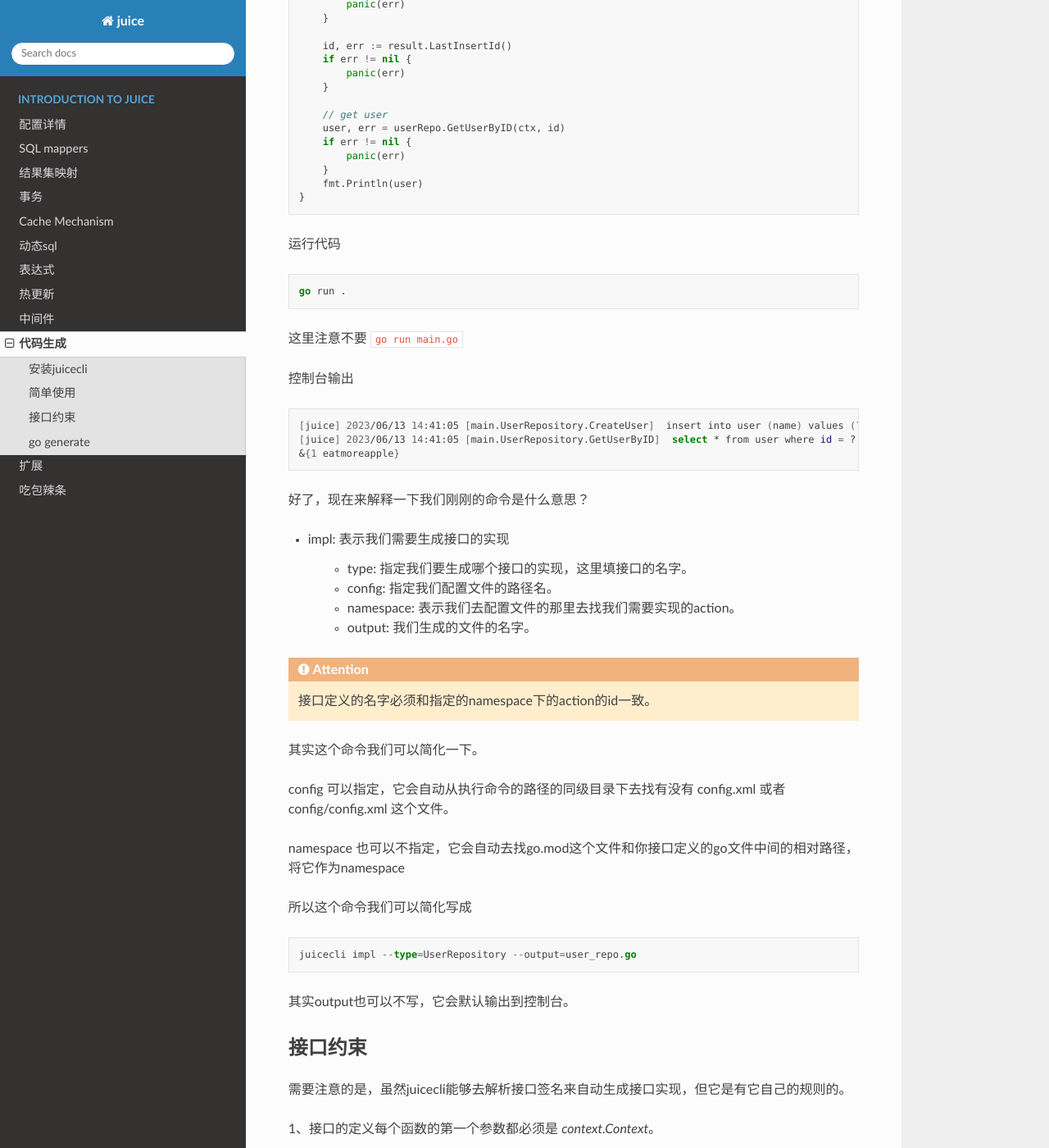
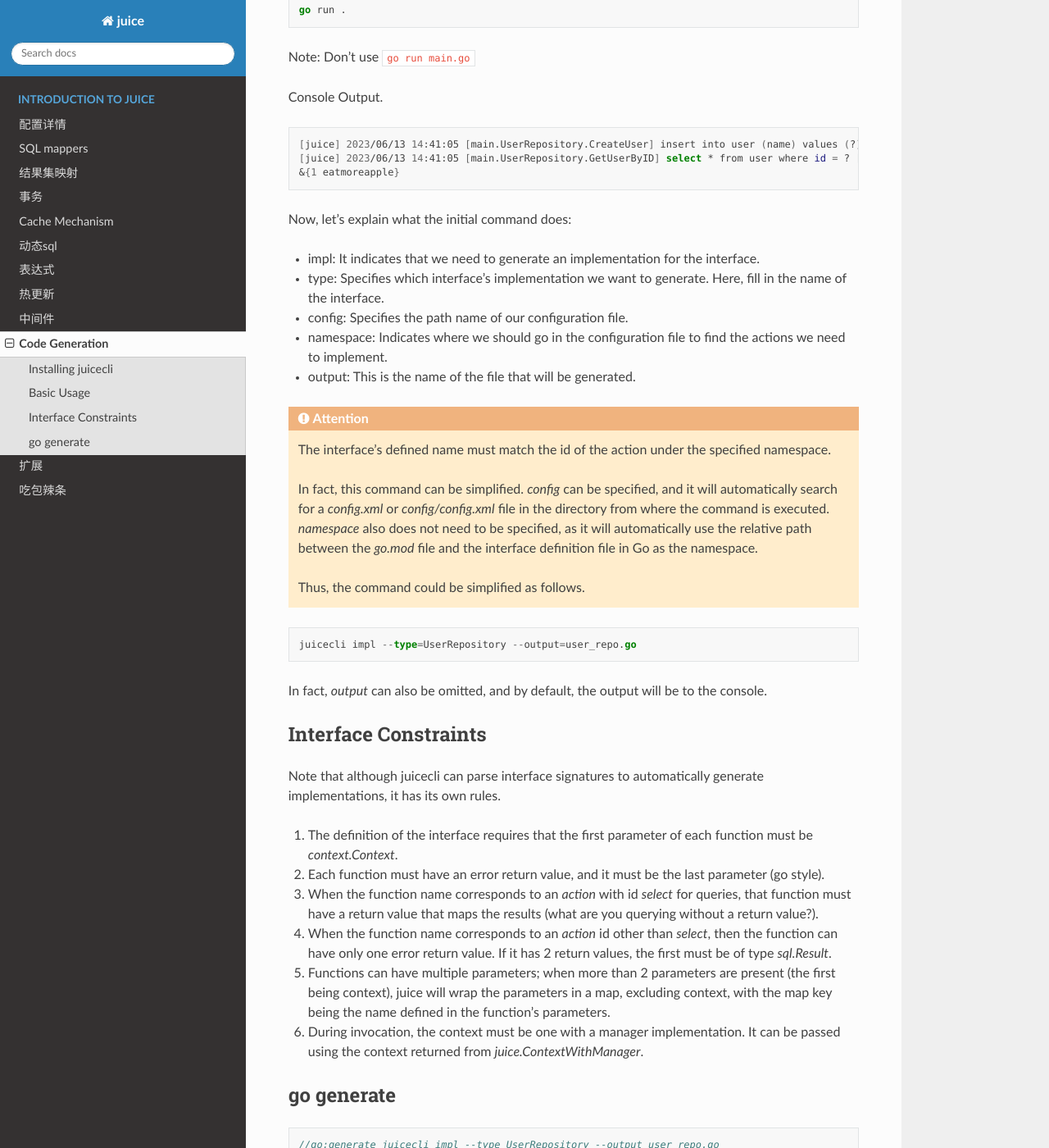
Before and after one commit to eatmoreapple/juice-doc-en, a Sphinx documentation site: the page built from source/code_generate.rst, in a window 1280 px wide and 1400 px high, scrolled down 3678 px. Shown: the whole window at 82% size. Built offline with Sphinx 7.4.7 and the Read the Docs theme 2.0.0, drawn with Linux system fonts in a browser that asks for light colours; some of the changed text lies outside the part shown.

Commit message:
update code generate

```diff
--- a/source/code_generate.rst
+++ b/source/code_generate.rst
@@ -1,297 +1,267 @@
-代码生成
-=========
+Code Generation
+===============
 
-juice提供了一个代码生成工具来方便开发者简化开发。
+Juice provides a code generation tool to help developers simplify development. Let’s learn how to use it.
 
-下面我们了解一下它的用法。
-
-安装juicecli
----------------
+Installing juicecli
+-------------------
 
 .. code-block:: shell
 
     go install github.com/eatmoreapple/juice/juicecli@latest
 
-执行完成之后，在终端输入 `juicecli` 来验证是否安装完成。
+After completion, type `juicecli` in the terminal to verify if the installation is successful.
 
-简单使用
---------------
+Basic Usage
+-----------
 
-准备一张user表，我这里演示的是mysql数据库
+Prepare a user table, demonstrated here using a MySQL database.
 
 .. code-block:: sql
 
     CREATE TABLE `user` (
-    `id` int(11) NOT NULL AUTO_INCREMENT,
-    `name` varchar(255) DEFAULT NULL,
-    PRIMARY KEY (`id`)
+      `id` int(11) NOT NULL AUTO_INCREMENT,
+      `name` varchar(255) DEFAULT NULL,
+      PRIMARY KEY (`id`)
     ) ENGINE=InnoDB DEFAULT CHARSET=utf8;
 
-
-我们操作数据库的时候一般先定义一个接口
+Typically, when operating on a database, we first define an interface.
 
 .. code-block:: go
 
     package main
 
     import (
-        "context"
-        "database/sql"
-        "github.com/eatmoreapple/juice"
-        _ "github.com/go-sql-driver/mysql"
+      "context"
+      "database/sql"
+      "github.com/eatmoreapple/juice"
+      _ "github.com/go-sql-driver/mysql"
     )
 
     type User struct {
-        ID   int64  `column:"id" autoincr:"true"`
-        Name string `param:"name" column:"name"`
+      ID int64 `column:"id" autoincr:"true"`
+      Name string `param:"name" column:"name"`
     }
 
     type UserRepository interface {
-        CreateUser(ctx context.Context, user *User) (sql.Result, error)
-        DeleteUserByID(ctx context.Context, id int64) (sql.Result, error)
-        UpdateUserNameByID(ctx context.Context, id int64, name string) (sql.Result, error)
-        GetUserByID(ctx context.Context, id int64) (*User, error)
+      CreateUser(ctx context.Context, user *User) (sql.Result, error)
+      DeleteUserByID(ctx context.Context, id int64) (sql.Result, error)
+      UpdateUserNameByID(ctx context.Context, id int64, name string) (sql.Result, error)
+      GetUserByID(ctx context.Context, id int64) (*User, error)
     }
 
-如上所示，我们定义user表的增删改查接口，接下来我们去写mapper
+As demonstrated, we define the CRUD interface for the user table. Next, we will write the mapper.
 
-新建一个config.xml
+Create a config.xml.
 
 .. code-block:: xml
 
     <?xml version="1.0" encoding="UTF-8"?>
     <configuration>
-        <environments default="prod">
-            <environment id="prod">
-                <dataSource>root:qwe123@tcp(localhost:3306)/database?charset=utf8mb4&amp;parseTime=true</dataSource>
-                <driver>mysql</driver>
-            </environment>
-        </environments>
-
-        <mappers>
-            <mapper namespace="main.UserRepository">
-
-                <insert id="CreateUser">
-                    insert into user (name) values (#{name})
-                </insert>
-
-                <delete id="DeleteUserByID">
-                    delete from user where id = #{param}
-                </delete>
-
-                <update id="UpdateUserNameByID">
-                    update user set name = #{name} where id = #{id}
-                </update>
-
-                <select id="GetUserByID">
-                    select * from user where id = #{param}
-                </select>
-            </mapper>
-        </mappers>
+      <environments default="prod">
+        <environment id="prod">
+          <dataSource>root:qwe123@tcp(localhost:3306)/database?charset=utf8mb4&amp;parseTime=true</dataSource>
+          <driver>mysql</driver>
+        </environment>
+      </environments>
+      <mappers>
+        <mapper namespace="main.UserRepository">
+          <insert id="CreateUser">
+            insert into user (name) values (#{name})
+          </insert>
+          <delete id="DeleteUserByID">
+            delete from user where id = #{param}
+          </delete>
+          <update id="UpdateUserNameByID">
+            update user set name = #{name} where id = #{id}
+          </update>
+          <select id="GetUserByID">
+            select * from user where id = #{param}
+          </select>
+        </mapper>
+      </mappers>
     </configuration>
 
-
-
-好，接下来就是见证奇迹的时刻。
-
-我们执行命令
+Now, to witness the magic.
 
 .. code-block:: shell
 
     juicecli impl --type=UserRepository --config=config.xml --namespace=main.UserRepository --output=user_repo.go
 
-执行完毕之后，你会发现当前的目录下面多了一个user_repo.go的文件，它的具体内容如下所示。
+After executing the above command, a file named `user_repo.go` will appear in the current directory, and the content is as follows.
 
 .. code-block:: go
 
     // Code generated by "juicecli impl --type=UserRepository --config=config.xml --namespace=main.UserRepository --output=user_repo.go"; DO NOT EDIT.
-
     package main
 
     import (
-        "context"
-        "database/sql"
-        "github.com/eatmoreapple/juice"
+      "context"
+      "database/sql"
+      "github.com/eatmoreapple/juice"
     )
 
     type UserRepositoryImpl struct{}
 
     func (u UserRepositoryImpl) CreateUser(ctx context.Context, user *User) (result0 sql.Result, result1 error) {
-        manager := juice.ManagerFromContext(ctx)
-        var iface UserRepository = u
-        executor := juice.NewGenericManager[any](manager).Object(iface.CreateUser)
-        return executor.ExecContext(ctx, user)
+      manager := juice.ManagerFromContext(ctx)
+      var iface UserRepository = u
+      executor := juice.NewGenericManager[any](manager).Object(iface.CreateUser)
+      return executor.ExecContext(ctx, user)
     }
 
     func (u UserRepositoryImpl) DeleteUserByID(ctx context.Context, id int64) (result0 sql.Result, result1 error) {
-        manager := juice.ManagerFromContext(ctx)
-        var iface UserRepository = u
-        executor := juice.NewGenericManager[any](manager).Object(iface.DeleteUserByID)
-        return executor.ExecContext(ctx, id)
+      manager := juice.ManagerFromContext(ctx)
+      var iface UserRepository = u
+      executor := juice.NewGenericManager[any](manager).Object(iface.DeleteUserByID)
+      return executor.ExecContext(ctx, id)
     }
 
     func (u UserRepositoryImpl) UpdateUserNameByID(ctx context.Context, id int64, name string) (result0 sql.Result, result1 error) {
-        manager := juice.ManagerFromContext(ctx)
-        var iface UserRepository = u
-        executor := juice.NewGenericManager[any](manager).Object(iface.UpdateUserNameByID)
-        return executor.ExecContext(ctx, juice.H{"id": id, "name": name})
+      manager := juice.ManagerFromContext(ctx)
+      var iface UserRepository = u
+      executor := juice.NewGenericManager[any](manager).Object(iface.UpdateUserNameByID)
+      return executor.ExecContext(ctx, juice.H{"id": id, "name": name})
     }
 
     func (u UserRepositoryImpl) GetUserByID(ctx context.Context, id int64) (result0 *User, result1 error) {
-        manager := juice.ManagerFromContext(ctx)
-        var iface UserRepository = u
-        executor := juice.NewGenericManager[User](manager).Object(iface.GetUserByID)
-        ret, err := executor.QueryContext(ctx, id)
-        return &ret, err
+      manager := juice.ManagerFromContext(ctx)
+      var iface UserRepository = u
+      executor := juice.NewGenericManager[User](manager).Object(iface.GetUserByID)
+      ret, err := executor.QueryContext(ctx, id)
+      return &ret, err
     }
 
     // NewUserRepository returns a new UserRepository.
     func NewUserRepository() UserRepository {
-        return &UserRepositoryImpl{}
+      return &UserRepositoryImpl{}
     }
 
-
-它自动帮我们实现了一个刚刚的定义的接口的具体的实现。
-
-那怎么用呢？
-
-我们补全我们刚刚的代码
+Complete the code we just started.
 
 .. code-block:: go
 
     package main
 
     import (
-        "context"
-        "database/sql"
-        "fmt"
-        "github.com/eatmoreapple/juice"
-        _ "github.com/go-sql-driver/mysql"
+      "context"
+      "database/sql"
+      "fmt"
+      "github.com/eatmoreapple/juice"
+      _ "github.com/go-sql-driver/mysql"
     )
 
     type User struct {
-        ID   int64  `column:"id" autoincr:"true"`
-        Name string `param:"name" column:"name"`
+      ID int64 `column:"id" autoincr:"true"`
+      Name string `param:"name" column:"name"`
     }
 
     type UserRepository interface {
-        CreateUser(ctx context.Context, user *User) (sql.Result, error)
-        DeleteUserByID(ctx context.Context, id int64) (sql.Result, error)
-        UpdateUserNameByID(ctx context.Context, id int64, name string) (sql.Result, error)
-        GetUserByID(ctx context.Context, id int64) (*User, error)
+      CreateUser(ctx context.Context, user *User) (sql.Result, error)
+      DeleteUserByID(ctx context.Context, id int64) (sql.Result, error)
+      UpdateUserNameByID(ctx context.Context, id int64, name string) (sql.Result, error)
+      GetUserByID(ctx context.Context, id int64) (*User, error)
     }
 
     func main() {
+      cfg, err := juice.NewXMLConfiguration("config.xml")
+      if err != nil {
+        panic(err)
+      }
+      engine, err := juice.DefaultEngine(cfg)
+      if err != nil {
+        panic(err)
+      }
+      ctx := juice.ContextWithManager(context.Background(), engine)
+      userRepo := NewUserRepository()
 
-        cfg, err := juice.NewXMLConfiguration("config.xml")
-        if err != nil {
-            panic(err)
-        }
+      // create user
+      user := &User{
+        Name: "eatmoreapple",
+      }
+      result, err := userRepo.CreateUser(ctx, user)
+      if err != nil {
+        panic(err)
+      }
+      id, err := result.LastInsertId()
+      if err != nil {
+        panic(err)
+      }
 
-        engine, err := juice.DefaultEngine(cfg)
-        if err != nil {
-            panic(err)
-        }
-
-        ctx := juice.ContextWithManager(context.Background(), engine)
-
-        userRepo := NewUserRepository()
-
-        // create user
-        user := &User{
-            Name: "eatmoreapple",
-        }
-        result, err := userRepo.CreateUser(ctx, user)
-        if err != nil {
-            panic(err)
-        }
-
-        id, err := result.LastInsertId()
-        if err != nil {
-            panic(err)
-        }
-
-        // get user
-        user, err = userRepo.GetUserByID(ctx, id)
-        if err != nil {
-            panic(err)
-        }
-        fmt.Println(user)
+      // get user
+      user, err = userRepo.GetUserByID(ctx, id)
+      if err != nil {
+        panic(err)
+      }
+      fmt.Println(user)
     }
 
-运行代码
+Run the code.
 
 .. code-block:: go
 
     go run .
 
-这里注意不要 ``go run main.go``
+Note: Don't use ``go run main.go``
 
-控制台输出
+Console Output.
 
 .. code-block:: shell
 
-    [juice] 2023/06/13 14:41:05 [main.UserRepository.CreateUser]  insert into user (name) values (?)  [eatmoreapple]  6.745625ms
-    [juice] 2023/06/13 14:41:05 [main.UserRepository.GetUserByID]  select * from user where id = ?  [1]  483.166µs
+    [juice] 2023/06/13 14:41:05 [main.UserRepository.CreateUser] insert into user (name) values (?) [eatmoreapple] 6.745625ms
+    [juice] 2023/06/13 14:41:05 [main.UserRepository.GetUserByID] select * from user where id = ? [1] 483.166µs
     &{1 eatmoreapple}
 
+Now, let's explain what the initial command does:
 
-好了，现在来解释一下我们刚刚的命令是什么意思？
-
-* impl: 表示我们需要生成接口的实现
-
-    * type: 指定我们要生成哪个接口的实现，这里填接口的名字。
-    * config: 指定我们配置文件的路径名。
-    * namespace: 表示我们去配置文件的那里去找我们需要实现的action。
-    * output: 我们生成的文件的名字。
+* impl: It indicates that we need to generate an implementation for the interface.
+* type: Specifies which interface's implementation we want to generate. Here, fill in the name of the interface.
+* config: Specifies the path name of our configuration file.
+* namespace: Indicates where we should go in the configuration file to find the actions we need to implement.
+* output: This is the name of the file that will be generated.
 
 .. attention::
 
-    接口定义的名字必须和指定的namespace下的action的id一致。
+   The interface's defined name must match the id of the action under the specified namespace.
 
-其实这个命令我们可以简化一下。
+   In fact, this command can be simplified. `config` can be specified, and it will automatically search for a `config.xml` or `config/config.xml` file in the directory from where the command is executed. `namespace` also does not need to be specified, as it will automatically use the relative path between the `go.mod` file and the interface definition file in Go as the namespace.
 
-config 可以指定，它会自动从执行命令的路径的同级目录下去找有没有 config.xml 或者 config/config.xml 这个文件。
-
-namespace 也可以不指定，它会自动去找go.mod这个文件和你接口定义的go文件中间的相对路径，将它作为namespace
-
-所以这个命令我们可以简化写成
+   Thus, the command could be simplified as follows.
 
 .. code-block:: go
 
     juicecli impl --type=UserRepository --output=user_repo.go
 
+In fact, `output` can also be omitted, and by default, the output will be to the console.
 
-其实output也可以不写，它会默认输出到控制台。
+Interface Constraints
+---------------------
 
-接口约束
-----------
-需要注意的是，虽然juicecli能够去解析接口签名来自动生成接口实现，但它是有它自己的规则的。
+Note that although juicecli can parse interface signatures to automatically generate implementations, it has its own rules.
 
-1、接口的定义每个函数的第一个参数都必须是 `context.Context`。
+1. The definition of the interface requires that the first parameter of each function must be `context.Context`.
 
-2、每个函数都必须有一个error的返回值，且必须作为最后一个参数。(go style)
+2. Each function must have an error return value, and it must be the last parameter (go style).
 
-3、当函数名对应的id的 `action` 是 `select`，也就是查询的时候，那么当前函数必须有一个映射结果的返回值。(没有返回值你查什么呢？)
+3. When the function name corresponds to an `action` with id `select` for queries, that function must have a return value that maps the results (what are you querying without a return value?).
 
-4、当函数名对应的id的 `action` 不是 `select`，那么当前的函数可以有只有一个error的函数值。
-如果有2个返回值，那么第一个必须为 `sql.Result` 类型。
+4. When the function name corresponds to an `action` id other than `select`, then the function can have only one error return value. If it has 2 return values, the first must be of type `sql.Result`.
 
-5、函数可以有多个参数，当参数超过2个（第一个为context）的时候，juice会将除context以外的参数用map来包装一层，map的key即为函数定义时行参的名字。
+5. Functions can have multiple parameters; when more than 2 parameters are present (the first being context), juice will wrap the parameters in a map, excluding context, with the map key being the name defined in the function's parameters.
 
-6、在调用的时候，context必须是一个带有manager实现的context。可以通过 `juice.ContextWithManager` 返回的context来传递。
+6. During invocation, the context must be one with a manager implementation. It can be passed using the context returned from `juice.ContextWithManager`.
 
 go generate
------------------
+-----------
 
 .. code-block:: go
 
     //go:generate juicecli impl --type UserRepository --output user_repo.go
     type UserRepository interface {
-        CreateUser(ctx context.Context, user *User) (sql.Result, error)
-        DeleteUserByID(ctx context.Context, id int64) (sql.Result, error)
-        UpdateUserNameByID(ctx context.Context, id int64, name string) (sql.Result, error)
-        GetUserByID(ctx context.Context, id int64) (*User, error)
+      CreateUser(ctx context.Context, user *User) (sql.Result, error)
+      DeleteUserByID(ctx context.Context, id int64) (sql.Result, error)
+      UpdateUserNameByID(ctx context.Context, id int64, name string) (sql.Result, error)
+      GetUserByID(ctx context.Context, id int64) (*User, error)
     }
 
-在你的接口定义处写上这么一句，然后在控制台执行 `go generate` 即可生成对应的代码。
+Simply place this line above the definition of your interface, and then execute `go generate` in the console to generate the corresponding code.
```
Also changed, not shown: 9 other files.
